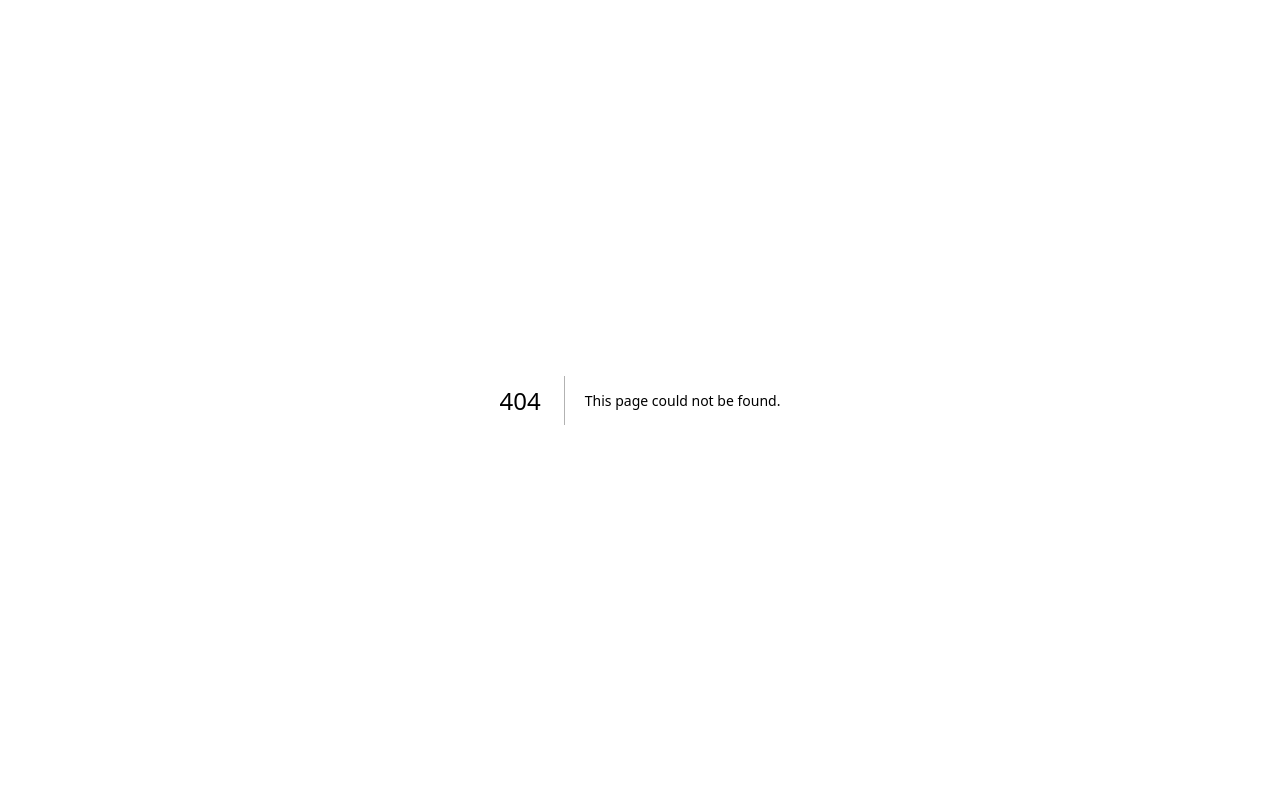
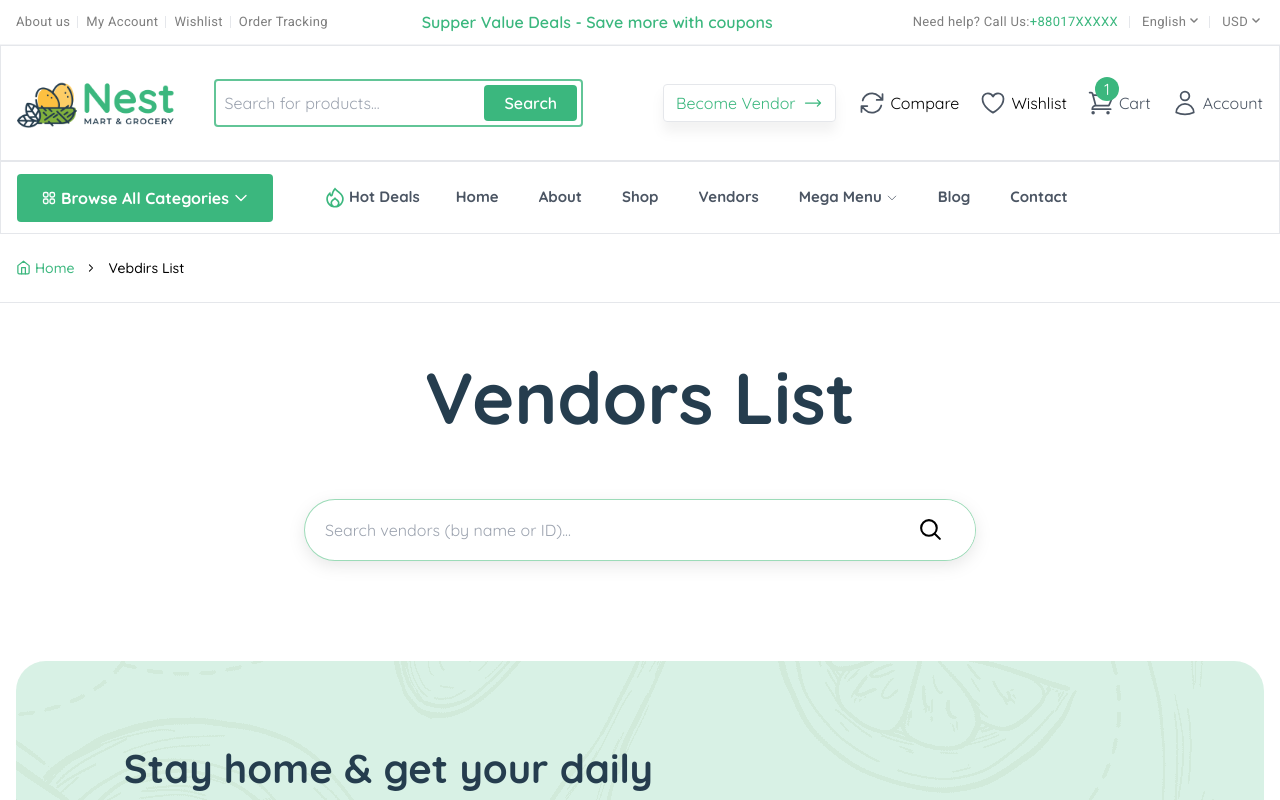
Before and after one commit to Hasan0734/nest-grocery, a Next.js app: page /vendors in a window 1280 px wide. Before the commit this address had no page. Shown: the top 800 px of the page. Built offline with nearby package versions, Linux system fonts and the light colour scheme.

Commit message:
vendor page title and search bar added

```diff
--- a/components/MainNavbar/Menu.tsx
+++ b/components/MainNavbar/Menu.tsx
@@ -35,12 +35,14 @@ const Menu = () => {
                     </Link>
                 </li>
                 <li>
+                <Link href={"/vendors"}
+                        className='font-bold font-quicksand text-gray-600 text-[15px] px-3 py-2
+                                    hover:text-[#3BB77E] flex gap-1 items-center '>
+                        Vendors
 
-                    <button className='font-bold font-quicksand text-gray-600 text-[15px] px-3 py-2
-                                    hover:text-[#3BB77E] flex gap-1 items-center'>
-                        <span>Vendors</span>
-                        <ChevronDownIcon className="w-3" />
-                    </button>
+
+                    </Link>
+
 
                 </li>
                 <li className='nav_item_hover'>
@@ -57,7 +59,7 @@ const Menu = () => {
                     <button className='font-bold font-quicksand text-gray-600 text-[15px] px-3 py-2
                                     hover:text-[#3BB77E] flex gap-1 items-center '>
                         <span>Blog</span>
-                        <ChevronDownIcon className="w-3" />
+
                     </button>
 
                 </li>
--- /dev/null
+++ b/pages/vendors.tsx
@@ -0,0 +1,62 @@
+import Layout from '@/components/Layout';
+import OurAdvantage from '@/components/OurAdvantage/OurAdvantage';
+import BreadCrumbs from '@/components/Shared/BreadCrumbs';
+import Subscribe from '@/components/Subscribe/Subscribe';
+import { ChevronRightIcon, MagnifyingGlassIcon } from '@heroicons/react/24/outline';
+import Head from 'next/head';
+import Link from 'next/link';
+import React from 'react';
+import { Home } from 'react-feather';
+
+const vendors = () => {
+    return (
+        <>
+            <Head>
+                <title>Nest - vendor lists</title>
+                <link rel="icon" href="/favicon.ico" />
+            </Head>
+
+            <Layout>
+                <BreadCrumbs>
+                    <ul className='flex items-center gap-3'>
+                        <li className=' flex space-x-3 items-center' >
+                            <Link href={"/"} className="flex gap-1 items-center text-[#3bb77e] hover:text-orange-300">
+                                <Home size={15} />
+                                <span className='font-medium text-sm'>Home</span>
+                            </Link>
+                            <ChevronRightIcon strokeWidth={2.5} width={10} />
+                        </li>
+                        <li className=' flex space-x-5 items-center'>
+                            <span className='font-medium text-sm'>Vebdirs List</span>
+                        </li>
+                    </ul>
+                </BreadCrumbs>
+
+                <section className='mt-10'>
+                    <div className='max-w-2xl mx-auto px-4 md:px-0'>
+                        <h1 className='mb-12 text-center text-gray-black text-[72px] font-bold'>Vendors List</h1>
+
+                        <form className='relative mb-20'>
+                            <input
+                                className='border-[1px] border-green-black/50
+                                rounded-full py-[18px] bg-white outline-none
+                                 pl-5 w-full drop-shadow-[0_5px_8px_rgba(0,0,0,0.09)]'
+                                type="text"
+                                placeholder='Search vendors (by name or ID)...' />
+                            <button className='bg-white hover:bg-green-black hover:text-white focus:text-white focus:bg-green-black
+                            bottom-[1px] top-[1px] py-[17px] px-8 right-[1px] rounded-full absolute duration-200'>
+                                <MagnifyingGlassIcon strokeWidth={2} width={25} className='' />
+                            </button>
+                        </form>
+
+                    </div>
+                </section>
+
+                <Subscribe />
+                <OurAdvantage />
+            </Layout>
+        </>
+    );
+};
+
+export default vendors;
```
